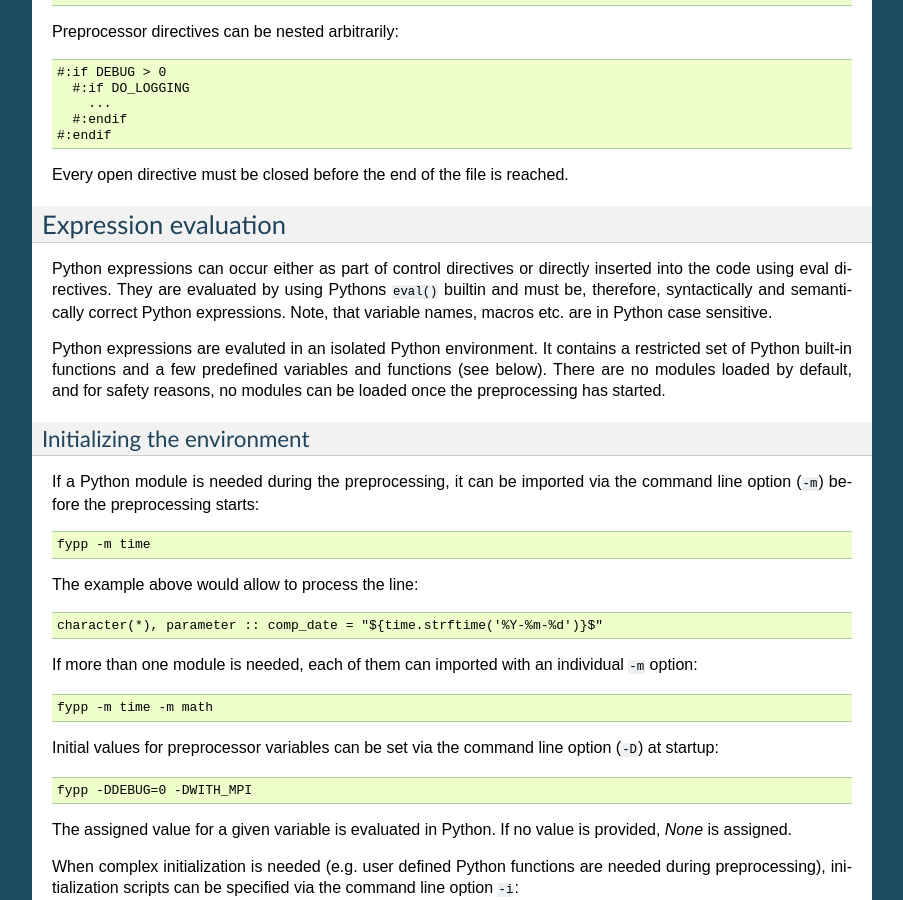
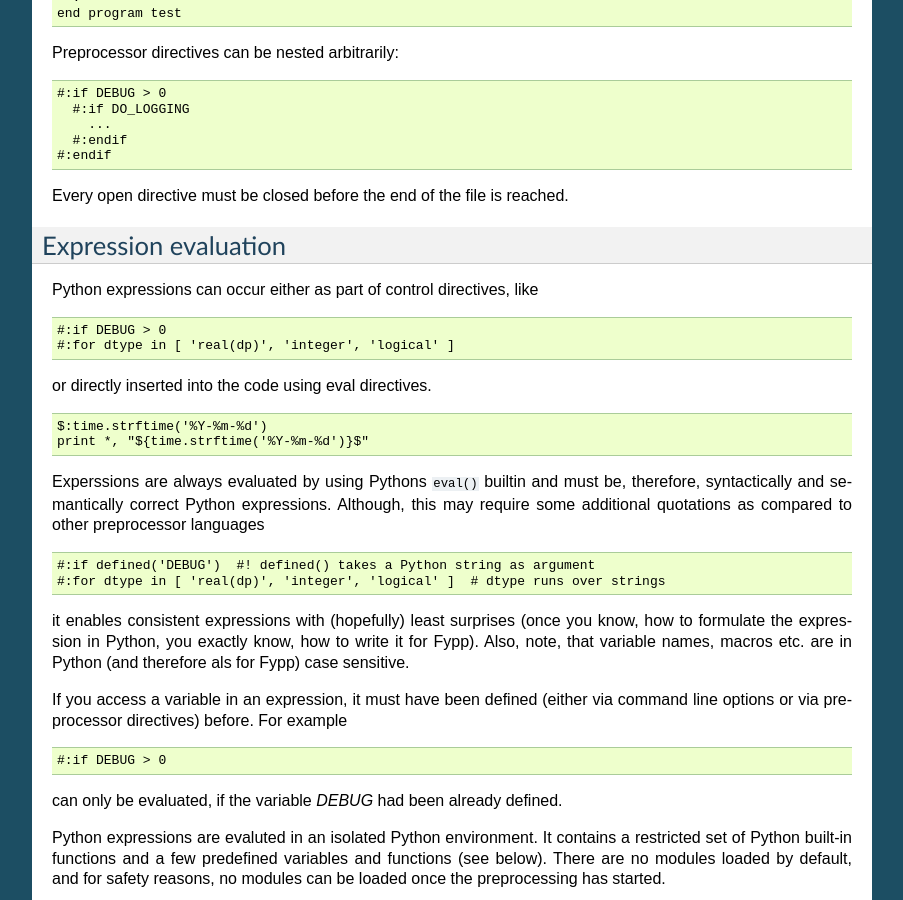
Before and after one commit to aradi/fypp, a Sphinx documentation site: the page built from docs/fypp.rst, in a window 1280 px wide and 900 px high, scrolled down 4375 px. Shown: the whole window, without its empty margins (198-1101 px from the left). Built offline with Sphinx 7.4.7, drawn with Linux system fonts in a browser that asks for light colours; some of the changed text lies outside the part shown.

Commit message:
Minor changes in the documentation.

```diff
--- a/docs/fypp.rst
+++ b/docs/fypp.rst
@@ -5,11 +5,11 @@ Introduction
 ************
 
 Fypp is a Python powered Fortran preprocessor. It extends Fortran with
-condititional compiling and template metaprogramming capabilities. It is written
-in Python and uses Python to evaluate expressions in preprocessor commands,
-enabling high flexibility in formulating metaprogramming tasks. It puts strong
-emphasis on robustness and on neat integration into Fortran developing
-toolchains.
+condititional compiling and template metaprogramming capabilities. Instead of
+introducing its own expression syntax, it uses Python expressions in its
+preprocessor directives, offering the consistency and flexibility of Python when
+formulating metaprogramming tasks. It puts strong emphasis on robustness and on
+neat integration into Fortran developing toolchains.
 
 Fypp was inspired by the `pyratemp
 <http://www.simple-is-better.org/template/pyratemp.html>`_ templating engine
@@ -45,7 +45,9 @@ more detail in individual sections further down.
 
     #:setvar LOGLEVEL 2
 
-* Macro defintions and macro calls::
+* Macro defintions and macro calls (apart of minor syntax differences similar
+  to scoped intelligent Fortran macros, which probably will be once part of the
+  Fortran standard)::
 
     #:def assertTrue(cond)
     if (.not. ${cond}$) then
@@ -276,11 +278,35 @@ Every open directive must be closed before the end of the file is reached.
 Expression evaluation
 =====================
 
-Python expressions can occur either as part of control directives or directly
-inserted into the code using eval directives. They are evaluated by using
-Pythons ``eval()`` builtin and must be, therefore, syntactically and
-semantically correct Python expressions. Note, that variable names, macros
-etc. are in Python case sensitive.
+Python expressions can occur either as part of control directives, like ::
+
+  #:if DEBUG > 0
+  #:for dtype in [ 'real(dp)', 'integer', 'logical' ]
+
+or directly inserted into the code using eval directives. ::
+
+  $:time.strftime('%Y-%m-%d')
+  print *, "${time.strftime('%Y-%m-%d')}$"
+
+Experssions are always evaluated by using Pythons ``eval()`` builtin and must
+be, therefore, syntactically and semantically correct Python
+expressions. Although, this may require some additional quotations as compared
+to other preprocessor languages ::
+
+  #:if defined('DEBUG')  #! defined() takes a Python string as argument
+  #:for dtype in [ 'real(dp)', 'integer', 'logical' ]  # dtype runs over strings
+
+it enables consistent expressions with (hopefully) least surprises (once you
+know, how to formulate the expression in Python, you exactly know, how to write
+it for Fypp). Also, note, that variable names, macros etc. are in Python (and
+therefore als for Fypp) case sensitive.
+
+If you access a variable in an expression, it must have been defined (either via
+command line options or via preprocessor directives) before. For example ::
+
+  #:if DEBUG > 0
+
+can only be evaluated, if the variable `DEBUG` had been already defined.
 
 Python expressions are evaluted in an isolated Python environment. It contains a
 restricted set of Python built-in functions and a few predefined variables and
```
